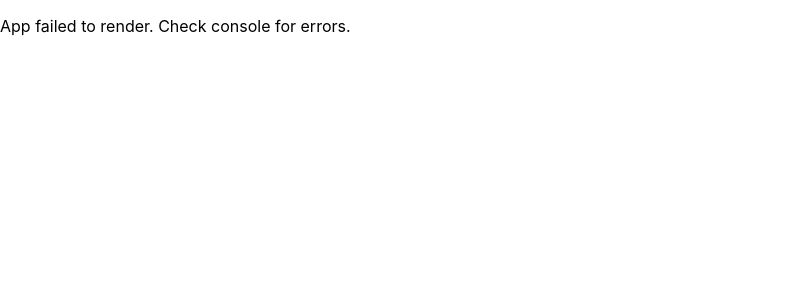
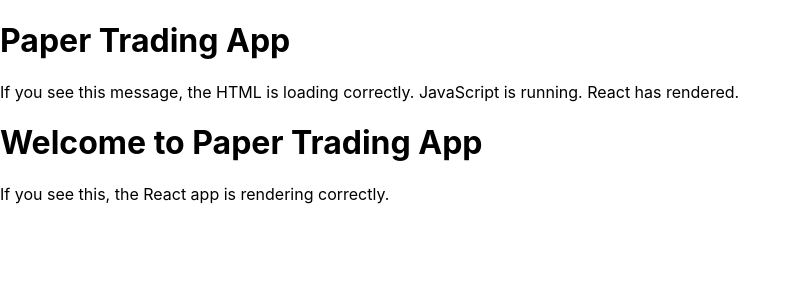
Before and after one commit to rrh1441/paper-trading-app, a React (Create React App) app: page / in a window 1280 px wide. Shown: the top 300 px of the page, without its empty margins (0-801 px from the left). Built offline with nearby package versions, Linux system fonts and the light colour scheme.

Commit message:
Fixing Javascript issue

```diff
--- a/public/index.html
+++ b/public/index.html
@@ -5,23 +5,21 @@
     <link rel="icon" href="%PUBLIC_URL%/favicon.ico" />
     <meta name="viewport" content="width=device-width, initial-scale=1" />
     <meta name="theme-color" content="#000000" />
-    <meta
-      name="description"
-      content="Paper Trading App"
-    />
+    <meta name="description" content="Paper Trading App" />
     <link rel="apple-touch-icon" href="%PUBLIC_URL%/logo192.png" />
     <link rel="manifest" href="%PUBLIC_URL%/manifest.json" />
     <title>Paper Trading App</title>
   </head>
   <body>
+    <h1>Paper Trading App</h1>
+    <p id="debug">If you see this message, the HTML is loading correctly.</p>
     <noscript>You need to enable JavaScript to run this app.</noscript>
     <div id="root"></div>
     <script>
-      document.addEventListener('DOMContentLoaded', function() {
-        if (!document.getElementById('root').children.length) {
-          document.body.innerHTML += '<p>App failed to render. Check console for errors.</p>';
-        }
-      });
+      document.getElementById('debug').textContent += ' JavaScript is running.';
+      window.onerror = function(message, source, lineno, colno, error) {
+        document.body.innerHTML += '<p>Error: ' + message + '</p>';
+      };
     </script>
   </body>
 </html>
--- a/src/App.js
+++ b/src/App.js
@@ -1,31 +1,11 @@
 import React from 'react';
-import { HashRouter as Router, Route, Routes, Link } from 'react-router-dom';
-
-function Home() {
-  return <h2>Welcome to Paper Trading</h2>;
-}
 
 function App() {
   return (
-    <Router>
-      <div className="App">
-        <nav>
-          <ul>
-            <li>
-              <Link to="/">Home</Link>
-            </li>
-            <li>
-              <Link to="/about">About</Link>
-            </li>
-          </ul>
-        </nav>
-
-        <Routes>
-          <Route path="/" element={<Home />} />
-          <Route path="/about" element={<h2>About</h2>} />
-        </Routes>
-      </div>
-    </Router>
+    <div className="App">
+      <h1>Welcome to Paper Trading App</h1>
+      <p>If you see this, the React app is rendering correctly.</p>
+    </div>
   );
 }
 
--- a/src/index.js
+++ b/src/index.js
@@ -4,16 +4,23 @@ import './index.css';
 import App from './App';
 import reportWebVitals from './reportWebVitals';
 
-const root = ReactDOM.createRoot(document.getElementById('root'));
+const rootElement = document.getElementById('root');
+
+if (rootElement) {
   try {
+    const root = ReactDOM.createRoot(rootElement);
     root.render(
       <React.StrictMode>
         <App />
       </React.StrictMode>
     );
+    document.getElementById('debug').textContent += ' React has rendered.';
   } catch (error) {
     console.error('Error rendering app:', error);
     document.body.innerHTML += `<p>Error rendering app: ${error.message}</p>`;
   }
+} else {
+  document.body.innerHTML += '<p>Error: Root element not found</p>';
+}
 
 reportWebVitals();
```
Also changed, not shown: 1 other file (tests, documents, lock files or other folders). Lines whose indentation alone changed are shown as unchanged.
